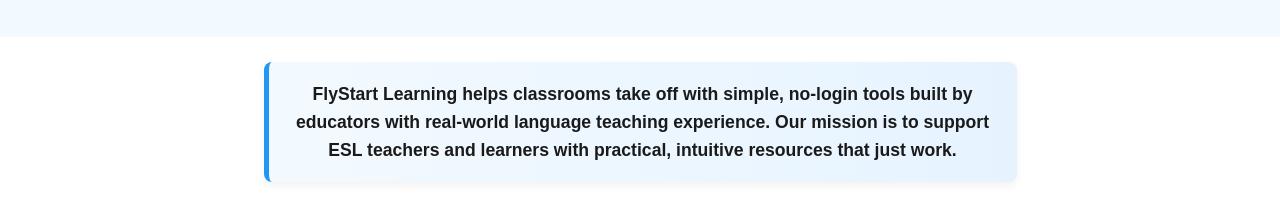
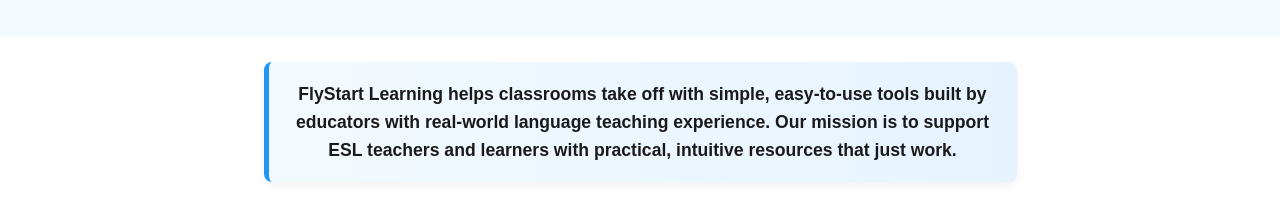
Before and after one commit to Andrew8633/flystartlearning, a plain HTML site: page index.html in a window 1280 px wide. Shown: the part 325-549 px from the top of the page. Drawn offline with Linux system fonts and the light colour scheme.

Commit message:
Add files via upload

```diff
--- a/index.html
+++ b/index.html
@@ -14,7 +14,7 @@
 </header>
 
 <p class="mission">
-  FlyStart Learning helps classrooms take off with simple, no-login tools built by educators with real-world language teaching experience. Our mission is to support ESL teachers and learners with practical, intuitive resources that just work.
+  FlyStart Learning helps classrooms take off with simple, easy-to-use tools built by educators with real-world language teaching experience. Our mission is to support ESL teachers and learners with practical, intuitive resources that just work.
 </p>
 
 
```
